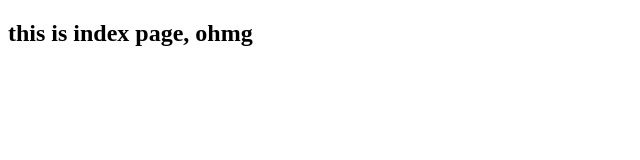
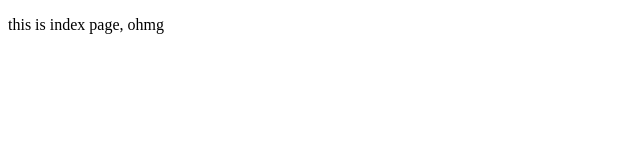
Before and after one commit to okramovic/heroku, a website: page index.html in a window 1280 px wide. Shown: the whole page, without its empty margins (0-640 px from the left). Drawn offline with Linux system fonts and the light colour scheme.

Commit message:
Update index.html

```diff
--- a/index.html
+++ b/index.html
@@ -1,20 +1,9 @@
 <!DOCTYPE html>
 <html>
   <head>
-    <title>fee-ki test</title>
-    <meta name="description" content="ewkjgbwlvkw">
-    <!--link id="favicon" rel="icon" href="https://glitch.com/edit/favicon-app.ico" type="image/x-icon"-->
     <meta charset="utf-8">
-    <meta http-equiv="X-UA-Compatible" content="IE=edge">
-    <meta name="viewport" content="width=device-width, initial-scale=1">
-
-
-
   </head>
       <body>
-          <H2>this is index page, ohmg</H2>
-          <!--script type="text/javascript">
-              console.log("hi test");
-          </script-->
+          <p>this is index page, ohmg</p>
       </body>
   </html>
```
